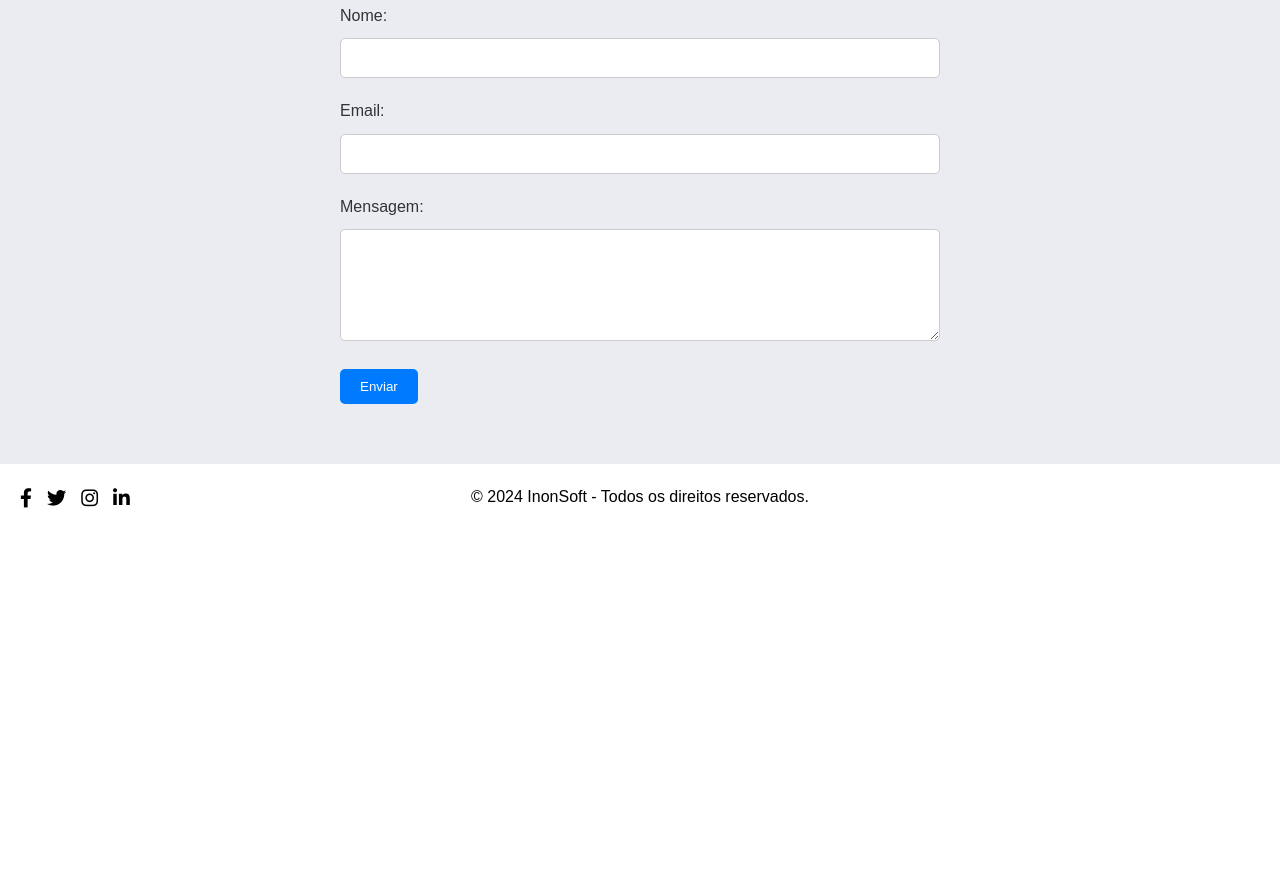
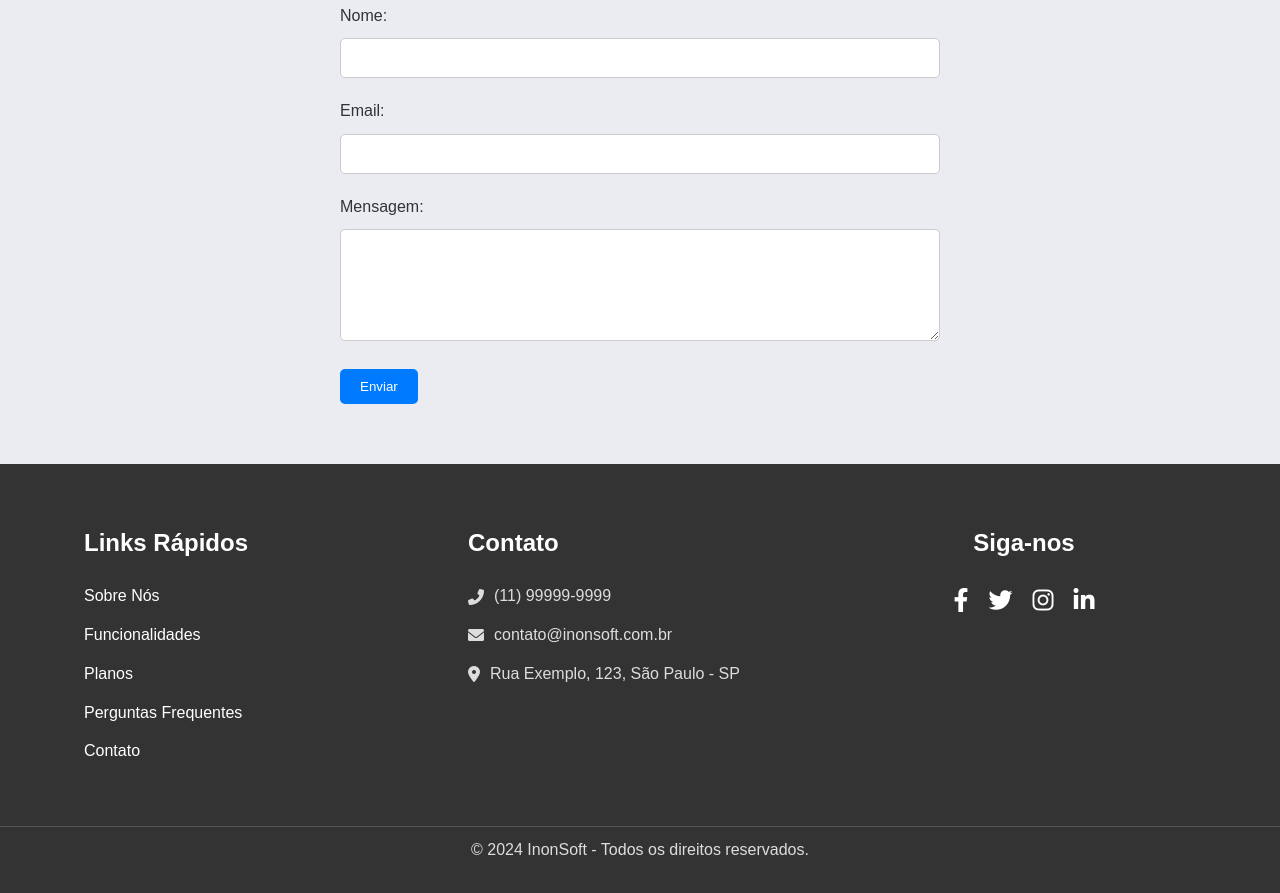
Before and after one commit to luisssmiguel/InonSoft, a plain HTML site: page landing_page.html in a window 1280 px wide. Shown: the part 5023-5916 px from the top of the page. Before the commit the page ends 5538 px from the top, so only its background shows below. Drawn offline with Linux system fonts and the light colour scheme.

Commit message:
atualização

```diff
--- a/css_landing_page.css
+++ b/css_landing_page.css
@@ -571,57 +571,113 @@ header .container {
     background-color: #0056b3;
 }
 
-/* Footer */
+/* Rodapé */
 footer {
-    background-color: #ffffff; /* Torna o fundo do rodapé preto */
-    padding: 20px;
-    display: flex;
-    justify-content: center; /* Centraliza o conteúdo do footer */
-    align-items: center;
-    position: relative;
+  background-color: #333; /* Cor de fundo do rodapé */
+  color: #ffffff; /* Cor do texto */
+  padding: 40px 0; /* Espaçamento interno */
 }
 
-.social-media {
-    position: absolute;
-    left: 20px; /* Posiciona os ícones no canto esquerdo */
-    display: flex;
-    gap: 15px;
+.footer-content {
+  display: flex;
+  justify-content: space-between;
+  flex-wrap: wrap;
 }
 
-.social-media a {
-    color: #000000;
-    font-size: 1.2rem;
-    text-decoration: none;
-    transition: color 0.3s ease;
+.footer-section {
+  flex: 1;
+  min-width: 200px;
+  padding: 20px;
 }
 
-.social-media a:hover {
-    color: #007BFF;
+.footer-section h3 {
+  font-size: 1.5rem;
+  margin-bottom: 20px;
+  color: #ffffff;
 }
 
-.social-media a .fa-facebook-f:hover {
-    color: #3b5998;
+.footer-section p, .footer-section ul, .footer-section li {
+  font-size: 1rem;
+  line-height: 1.8;
+  color: #dddddd;
 }
 
-.social-media a .fa-twitter:hover {
-    color: #1DA1F2;
+.footer-section ul {
+  list-style: none;
+  padding: 0;
 }
 
-.social-media a .fa-instagram:hover {
-    color: #C13584;
+.footer-section ul li {
+  margin-bottom: 10px;
 }
 
-.social-media a .fa-linkedin-in:hover {
-    color: #0077B5;
+.footer-section ul li a {
+  color: #ffffff;
+  text-decoration: none;
+  transition: color 0.3s ease;
 }
 
-footer p {
-    color: #000000; /* Define o texto de direitos autorais como branco */
-    margin: 0;
-    position: absolute;
-    left: 50%;
-    transform: translateX(-50%); /* Centraliza o texto de direitos autorais */
+.footer-section ul li a:hover {
+  color: #007bff;
 }
+
+.footer-section.contact ul li {
+  display: flex;
+  align-items: center;
+}
+
+.footer-section.contact ul li i {
+  margin-right: 10px;
+}
+
+.footer-section.social {
+  text-align: center;
+}
+
+.footer-section.social .social-media {
+  display: flex;
+  justify-content: center;
+  gap: 20px;
+}
+
+.footer-section.social .social-media a {
+  font-size: 1.5rem;
+  color: #ffffff;
+  transition: color 0.3s ease;
+}
+
+.footer-section.social .social-media a:hover {
+  color: #007bff;
+}
+
+.footer-bottom {
+  text-align: center;
+  padding: 10px;
+  border-top: 1px solid #555;
+  margin-top: 30px;
+}
+
+.footer-bottom p {
+  margin: 0;
+  color: #dddddd;
+}
+
+/* Responsividade do Rodapé */
+@media (max-width: 768px) {
+  .footer-content {
+    flex-direction: column;
+    text-align: center;
+  }
+
+  .footer-section {
+    padding: 20px 0;
+  }
+
+  .footer-bottom {
+    padding: 20px 0;
+  }
+}
+
 
 /* WhatsApp Button */
 .whatsapp-btn {
--- a/landing_page.html
+++ b/landing_page.html
@@ -336,16 +336,46 @@
 
 <!-- Footer -->
 <footer>
-      <div class="container">
+  <div class="container footer-content">
+    <!-- Seção de Links Rápidos -->
+    <div class="footer-section links">
+      <h3>Links Rápidos</h3>
+      <ul>
+        <li><a href="#sobre-nos">Sobre Nós</a></li>
+        <li><a href="#funcionalidades">Funcionalidades</a></li>
+        <li><a href="#planos">Planos</a></li>
+        <li><a href="#faq">Perguntas Frequentes</a></li>
+        <li><a href="#contato">Contato</a></li>
+      </ul>
+    </div>
+
+    <!-- Seção de Contato -->
+    <div class="footer-section contact">
+      <h3>Contato</h3>
+      <ul>
+        <li><i class="fas fa-phone-alt"></i> (11) 99999-9999</li>
+        <li><i class="fas fa-envelope"></i> contato@inonsoft.com.br</li>
+        <li><i class="fas fa-map-marker-alt"></i> Rua Exemplo, 123, São Paulo - SP</li>
+      </ul>
+    </div>
+
+    <!-- Seção de Redes Sociais -->
+    <div class="footer-section social">
+      <h3>Siga-nos</h3>
       <div class="social-media">
         <a href="https://facebook.com" target="_blank"><i class="fab fa-facebook-f"></i></a>
         <a href="https://twitter.com" target="_blank"><i class="fab fa-twitter"></i></a>
         <a href="https://instagram.com" target="_blank"><i class="fab fa-instagram"></i></a>
         <a href="https://linkedin.com" target="_blank"><i class="fab fa-linkedin-in"></i></a>
       </div>
+    </div>
+  </div>
+  <div class="footer-bottom">
     <p>&copy; 2024 InonSoft - Todos os direitos reservados.</p>
   </div>
 </footer>
+
+
 
     <script>
 const testimonials = document.querySelector(".testimonial-carousel");
```
Lines whose indentation alone changed are shown as unchanged.
